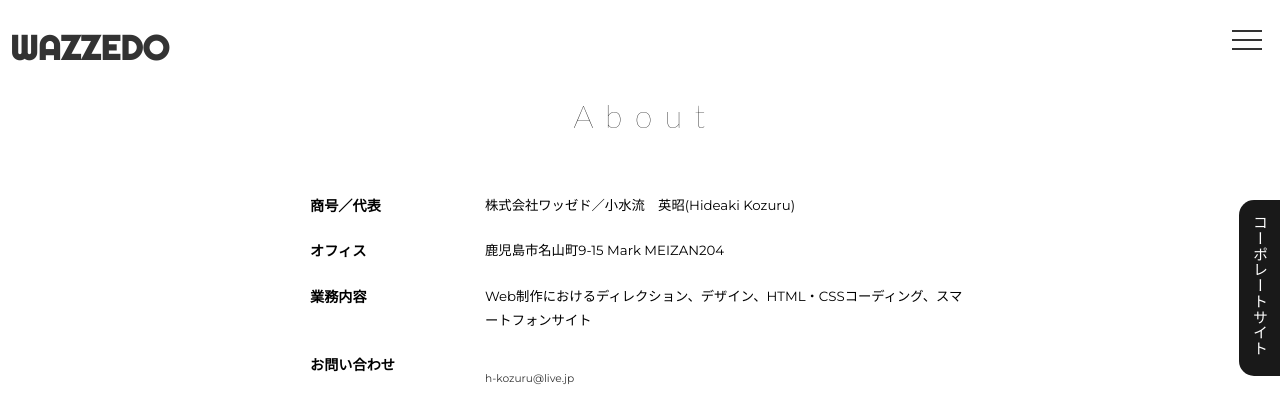
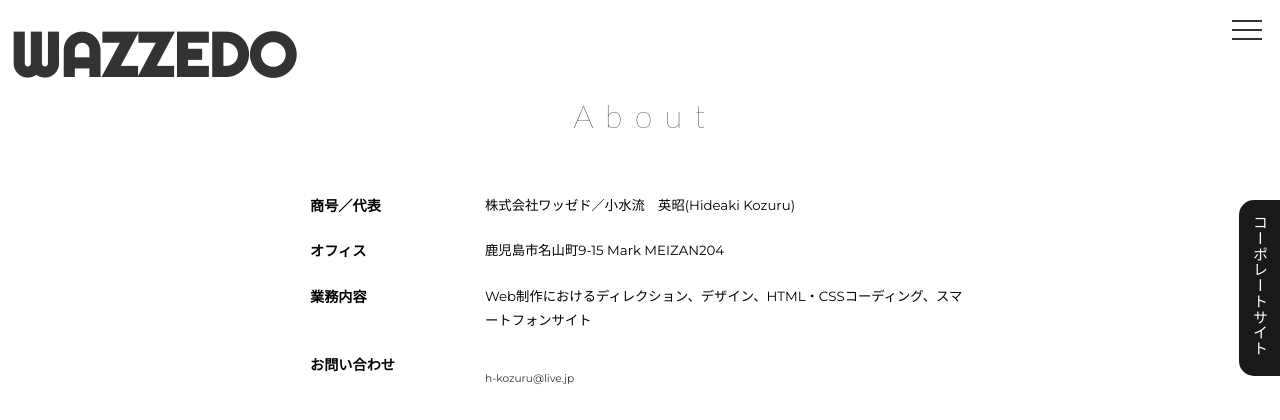
Before and after one commit to kozuru/portfolio, a PHP site: page /about/index.html in a window 1280 px wide. Shown: the top 420 px of the page. Run offline with PHP 8.4, Linux system fonts and the light colour scheme; some libraries are stand-ins or nearby versions.

Commit message:
Update web_common.css

```diff
--- a/css/web_common.css
+++ b/css/web_common.css
@@ -57,7 +57,7 @@ li{list-style: none;}
 .header-wrapper{width:100%;display: flex;flex-direction: row;align-items: center;justify-content: space-between;}
 .header-left{display:block;width:50%;}
 .header-left h1{display: inline-block;position:relative;top:0;left:0;overflow: hidden;}
-.logo{position:absolute;top:27px;left:10px;font-family:'Righteous-Regular';font-size: 34px;}
+.logo{position:absolute;top:17px;left:10px;font-family:'Righteous-Regular';font-size: 2.125em;}
 .logo:hover{animation: jelly .5s 1;}
 @keyframes jelly {
 	from,to {-webkit-transform: scale(1.1);transform: scale(1.1);}
@@ -67,7 +67,7 @@ li{list-style: none;}
 }
 .header-right{width:50%;}
 /*navi-menu*/
-nav {padding-top:5px;padding-right:60px;position:absolute;top:0;right:0;}
+nav {padding-top:15px;padding-right:60px;position:absolute;top:0;right:0;}
 .nav-list {display:flex;}
 .nav-item {transition-delay: 0.4s;visibility: hidden;}
 .changeText{width:105px;}
@@ -88,7 +88,8 @@ nav {padding-top:5px;padding-right:60px;position:absolute;top:0;right:0;}
 /* Hamburger Menu */
 input[type="checkbox"]{opacity:0;visibility: hidden;}
 .navBar{position: absolute;top:0;right:18px;}
-.menuBtn {display:block;width: 30px;height: 18px;position: relative;top:0px;right:0vw;margin-top:30px;cursor: pointer;z-index: 1500;}
+.menuBtn {display:block;width: 30px;height: 18px;position: relative;top:0px;right:0vw;
+  margin-top:20px;cursor: pointer;z-index: 1500;}
 .menuBtn span{width: 100%;height: 2px;background-color:#333;position: absolute;display: block;right: 0;transition: all 650ms;}
 .menuBtn span:nth-child(1) {top: 0;width:30px;}
 .menuBtn span:nth-child(2) {top: 50%;width:30px;}
```
